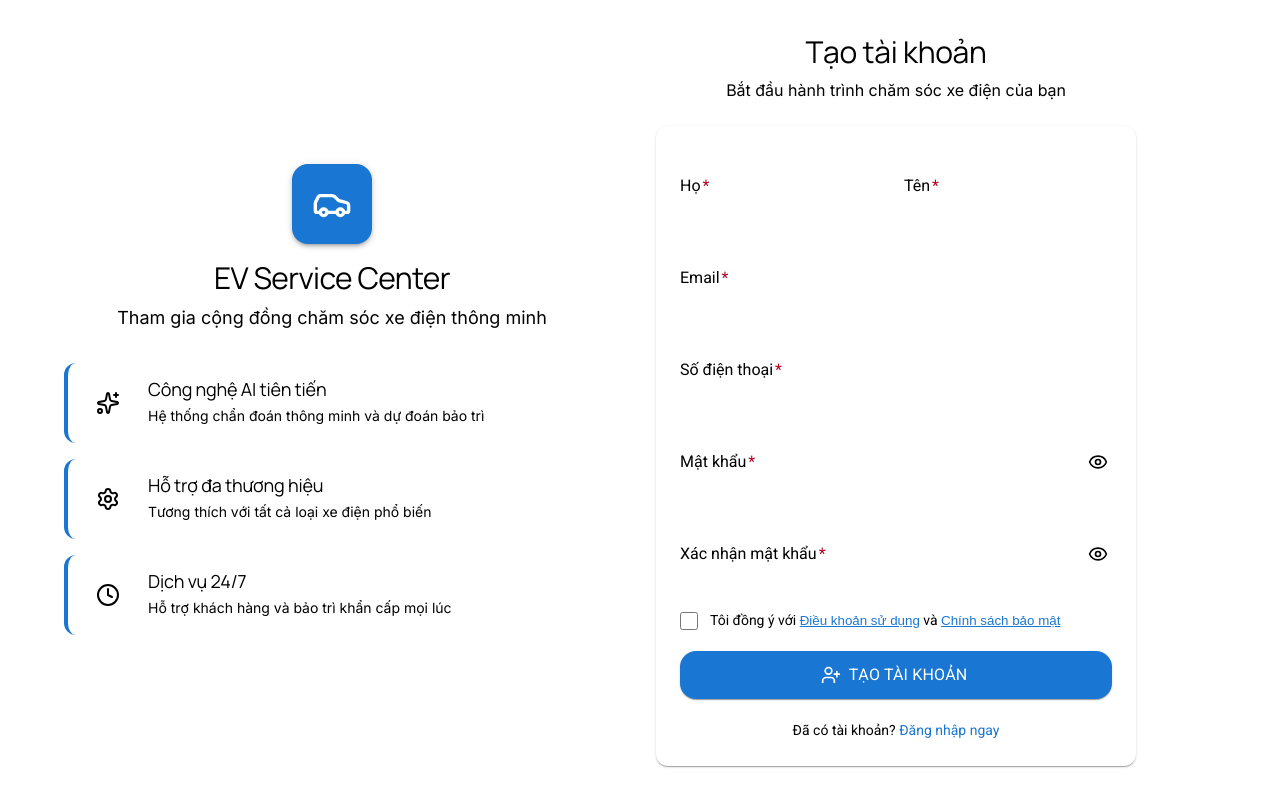
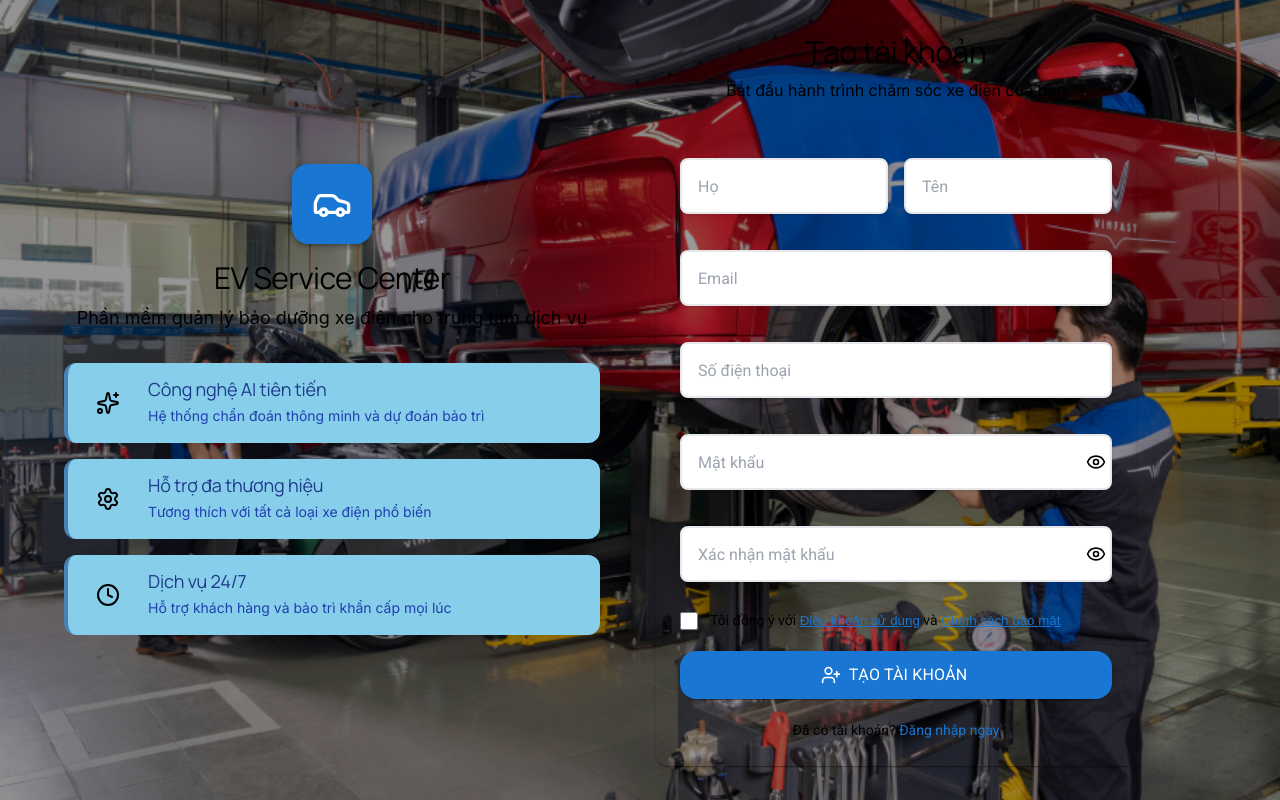
Before and after one commit to Khangla123/EV-Service-Center-Maintenance-Management-System---FE, a React (Create React App) app: page /signup in a window 1280 px wide. Built offline with nearby package versions, Linux system fonts and the light colour scheme.

Commit message:
Update styles and placeholders across Login and Signup pages, add background image to enhance visual appeal

```diff
--- a/src/components/common/Header/Header.css
+++ b/src/components/common/Header/Header.css
@@ -274,11 +274,12 @@
   position: absolute;
   top: calc(100% + 8px);
   right: 0;
-  background: var(--md-surface);
-  border: 1px solid var(--md-outline-variant);
-  border-radius: var(--md-border-radius-xl);
+  background: #ffffff !important;
+  background-color: #ffffff !important;
+  border: 1px solid #e5e7eb;
+  border-radius: 12px;
   box-shadow: 0 8px 32px rgba(0, 0, 0, 0.15);
-  padding: var(--md-spacing-4);
+  padding: 16px;
   min-width: 240px;
   z-index: 1001;
   animation: fadeInUp 0.3s cubic-bezier(0.4, 0, 0.2, 1);
@@ -575,8 +576,9 @@
   }
 
   .header__user-dropdown {
-    background: #1a1a1a;
-    border-color: rgba(255, 255, 255, 0.1);
+    background: #ffffff !important;
+    background-color: #ffffff !important;
+    border-color: #e5e7eb;
   }
 
   .header__mobile-nav {
--- a/src/components/ui/MDTextField.css
+++ b/src/components/ui/MDTextField.css
@@ -14,8 +14,10 @@
   display: flex;
   align-items: center;
   position: relative;
-  background-color: var(--md-surface-container-highest);
-  border-radius: var(--md-border-radius-sm) var(--md-border-radius-sm) 0 0;
+  background-color: #ffffff;
+  border: 2px solid #e5e7eb;
+  border-radius: var(--md-border-radius-md);
+  box-shadow: 0 1px 3px rgba(0, 0, 0, 0.1);
   transition: all var(--md-transition-standard);
 }
 
@@ -36,7 +38,8 @@
   font-family: inherit;
   font-size: var(--md-font-size-base);
   font-weight: var(--md-font-weight-regular);
-  color: var(--md-on-surface);
+  color: #1f2937;
+  padding: 12px 16px;
   transition: all var(--md-transition-standard);
   z-index: 1;
 }
@@ -114,36 +117,47 @@
 
 /* Filled variant */
 .md-textfield--filled .md-textfield__container {
-  background-color: var(--md-surface-container-highest);
-  border-bottom: 1px solid var(--md-outline);
+  background-color: #ffffff;
+  border: 2px solid #e5e7eb;
+  border-radius: var(--md-border-radius-md);
+  box-shadow: 0 1px 3px rgba(0, 0, 0, 0.1);
 }
 
 .md-textfield--filled:hover .md-textfield__container {
-  background-color: var(--md-surface-container-high);
+  background-color: #ffffff;
+  border-color: #9ca3af;
+  box-shadow: 0 2px 4px rgba(0, 0, 0, 0.1);
 }
 
 .md-textfield--filled.md-textfield--focused .md-textfield__container {
-  border-bottom: 2px solid var(--md-primary);
+  background-color: #ffffff;
+  border-color: #3b82f6;
+  box-shadow: 0 0 0 3px rgba(59, 130, 246, 0.1), 0 2px 4px rgba(0, 0, 0, 0.15);
 }
 
 /* Outlined variant */
 .md-textfield--outlined .md-textfield__container {
-  background-color: transparent;
-  border: 1px solid var(--md-outline);
-  border-radius: var(--md-border-radius-sm);
+  background-color: #ffffff;
+  border: 2px solid #e5e7eb;
+  border-radius: var(--md-border-radius-md);
+  box-shadow: 0 1px 3px rgba(0, 0, 0, 0.1);
 }
 
 .md-textfield--outlined:hover .md-textfield__container {
-  border-color: var(--md-on-surface);
+  background-color: #ffffff;
+  border-color: #9ca3af;
+  box-shadow: 0 2px 4px rgba(0, 0, 0, 0.1);
 }
 
 .md-textfield--outlined.md-textfield--focused .md-textfield__container {
-  border: 2px solid var(--md-primary);
+  background-color: #ffffff;
+  border-color: #3b82f6;
+  box-shadow: 0 0 0 3px rgba(59, 130, 246, 0.1), 0 2px 4px rgba(0, 0, 0, 0.15);
 }
 
 /* Outlined label positioning */
 .md-textfield--outlined .md-textfield__label {
-  background-color: var(--md-surface);
+  background-color: #ffffff;
   padding: 0 4px;
   margin-left: -4px;
 }
@@ -162,48 +176,57 @@
 }
 
 /* Focused state */
+.md-textfield--focused .md-textfield__container {
+  background-color: #ffffff;
+  border-color: #3b82f6;
+  box-shadow: 0 0 0 3px rgba(59, 130, 246, 0.1), 0 2px 4px rgba(0, 0, 0, 0.15);
+}
+
 .md-textfield--focused .md-textfield__label {
-  color: var(--md-primary);
+  color: #3b82f6;
 }
 
 .md-textfield--focused .md-textfield__icon {
-  color: var(--md-primary);
+  color: #3b82f6;
 }
 
 /* Error state */
 .md-textfield--error .md-textfield__container {
-  border-color: var(--md-error);
+  background-color: #ffffff;
+  border-color: #ef4444;
+  box-shadow: 0 0 0 3px rgba(239, 68, 68, 0.1);
 }
 
 .md-textfield--error .md-textfield__label {
-  color: var(--md-error);
+  color: #ef4444;
 }
 
 .md-textfield--error .md-textfield__helper-text {
-  color: var(--md-error);
+  color: #ef4444;
 }
 
 .md-textfield--error .md-textfield__icon {
-  color: var(--md-error);
+  color: #ef4444;
 }
 
 /* Disabled state */
 .md-textfield--disabled {
-  opacity: 0.38;
+  opacity: 0.6;
   pointer-events: none;
 }
 
 .md-textfield--disabled .md-textfield__container {
-  background-color: var(--md-surface-variant);
-  border-color: var(--md-outline);
+  background-color: #f9fafb;
+  border-color: #d1d5db;
+  box-shadow: none;
 }
 
 .md-textfield--disabled .md-textfield__input {
-  color: var(--md-on-surface);
+  color: #6b7280;
 }
 
 .md-textfield--disabled .md-textfield__label {
-  color: var(--md-on-surface);
+  color: #6b7280;
 }
 
 /* Focus ring for accessibility */
@@ -211,10 +234,19 @@
   box-shadow: var(--md-focus-ring);
 }
 
+/* Hover state */
+.md-textfield:hover:not(.md-textfield--disabled):not(.md-textfield--focused) .md-textfield__container {
+  background-color: #ffffff;
+  border-color: #9ca3af;
+  box-shadow: 0 2px 4px rgba(0, 0, 0, 0.1);
+}
+
 /* Placeholder text */
 .md-textfield__input::placeholder {
-  color: var(--md-on-surface-variant);
+  color: #9ca3af;
   opacity: 1;
+  font-weight: 400;
+  font-size: var(--md-font-size-base);
 }
 
 /* Responsive adjustments */
--- a/src/components/ui/MDTextField.tsx
+++ b/src/components/ui/MDTextField.tsx
@@ -102,7 +102,7 @@ export const MDTextField: React.FC<MDTextFieldProps> = ({
             type={type}
             value={value}
             defaultValue={defaultValue}
-            placeholder={focused ? placeholder : ''}
+            placeholder={placeholder}
             disabled={disabled}
             required={required}
             className="md-textfield__input"
--- a/src/pages/LoginPage.css
+++ b/src/pages/LoginPage.css
@@ -5,7 +5,10 @@
   align-items: center;
   justify-content: center;
   padding: var(--md-spacing-4);
-  background-color: var(--md-surface);
+  background: linear-gradient(rgba(0, 0, 0, 0.4), rgba(0, 0, 0, 0.4)), url('../../public/assets/images/nhan_vien_VinFast.jpg');
+  background-size: cover;
+  background-position: center;
+  background-repeat: no-repeat;
   position: relative;
   overflow: hidden;
 }
@@ -227,6 +230,7 @@
 /* Demo Card */
 .md-login-page__demo-card {
   padding: var(--md-spacing-4) !important;
+  background-color: gray !important;
 }
 
 .md-login-page__demo-title {
@@ -301,7 +305,7 @@
   }
 
   .md-login-page {
-    background-color: var(--md-surface);
+    background-color: #ffffff;
   }
 }
 
--- a/src/pages/LoginPage.tsx
+++ b/src/pages/LoginPage.tsx
@@ -116,7 +116,7 @@ const LoginPage: React.FC = () => {
               )}
 
               <MDTextField
-                label="Email"
+                placeholder="Email"
                 type="email"
                 name="email"
                 value={formData.email}
@@ -128,7 +128,7 @@ const LoginPage: React.FC = () => {
               />
 
               <MDTextField
-                label="Mật khẩu"
+                placeholder="Mật khẩu"
                 type={showPassword ? 'text' : 'password'}
                 name="password"
                 value={formData.password}
--- a/src/pages/SignupPage.css
+++ b/src/pages/SignupPage.css
@@ -5,7 +5,10 @@
   align-items: center;
   justify-content: center;
   padding: var(--md-spacing-4);
-  background-color: var(--md-surface);
+  background: linear-gradient(rgba(0, 0, 0, 0.4), rgba(0, 0, 0, 0.4)), url('../../public/assets/images/nhan_vien_VinFast.jpg');
+  background-size: cover;
+  background-position: center;
+  background-repeat: no-repeat;
   position: relative;
   overflow: hidden;
 }
@@ -112,15 +115,16 @@
   align-items: flex-start;
   gap: var(--md-spacing-4);
   padding: var(--md-spacing-4);
-  background-color: var(--md-surface-container-low);
+  background-color: #87CEEB;
   border-radius: var(--md-border-radius-lg);
-  border-left: 4px solid var(--md-primary);
+  border-left: 4px solid #4682B4;
   transition: all var(--md-transition-standard);
 }
 
 .md-signup-page__feature:hover {
-  background-color: var(--md-surface-container);
+  background-color: #87CEFA;
   transform: translateX(4px);
+  box-shadow: 0 4px 12px rgba(135, 206, 235, 0.3);
 }
 
 .md-signup-page__feature-icon {
@@ -142,13 +146,13 @@
 .md-signup-page__feature-title {
   font-size: var(--md-font-size-lg);
   font-weight: var(--md-font-weight-medium);
-  color: var(--md-on-surface);
+  color: #1e3a8a;
   margin: 0 0 var(--md-spacing-1) 0;
 }
 
 .md-signup-page__feature-description {
   font-size: var(--md-font-size-sm);
-  color: var(--md-on-surface-variant);
+  color: #1e40af;
   margin: 0;
   line-height: 1.5;
 }
@@ -418,7 +422,7 @@
   }
 
   .md-signup-page {
-    background-color: var(--md-surface);
+    background-color: #ffffff;
   }
 
   .md-signup-page__feature {
--- a/src/pages/SignupPage.tsx
+++ b/src/pages/SignupPage.tsx
@@ -135,7 +135,7 @@ const SignupPage: React.FC = () => {
               </Link>
               <h2 className="md-signup-page__brand-title">EV Service Center</h2>
               <p className="md-signup-page__brand-subtitle">
-                Tham gia cộng đồng chăm sóc xe điện thông minh
+                Phần mềm quản lý bảo dưỡng xe điện cho trung tâm dịch vụ
               </p>
             </div>
 
@@ -199,7 +199,7 @@ const SignupPage: React.FC = () => {
 
               <div className="md-signup-page__name-fields">
                 <MDTextField
-                  label="Họ"
+                  placeholder="Họ"
                   name="lastName"
                   value={formData.lastName}
                   onChange={handleInputChange}
@@ -208,7 +208,7 @@ const SignupPage: React.FC = () => {
                   required
                 />
                 <MDTextField
-                  label="Tên"
+                  placeholder="Tên"
                   name="firstName"
                   value={formData.firstName}
                   onChange={handleInputChange}
@@ -219,7 +219,7 @@ const SignupPage: React.FC = () => {
               </div>
 
               <MDTextField
-                label="Email"
+                placeholder="Email"
                 type="email"
                 name="email"
                 value={formData.email}
@@ -231,7 +231,7 @@ const SignupPage: React.FC = () => {
               />
 
               <MDTextField
-                label="Số điện thoại"
+                placeholder="Số điện thoại"
                 type="tel"
                 name="phone"
                 value={formData.phone}
@@ -243,7 +243,7 @@ const SignupPage: React.FC = () => {
               />
 
               <MDTextField
-                label="Mật khẩu"
+                placeholder="Mật khẩu"
                 type={showPassword ? 'text' : 'password'}
                 name="password"
                 value={formData.password}
@@ -264,7 +264,7 @@ const SignupPage: React.FC = () => {
               />
 
               <MDTextField
-                label="Xác nhận mật khẩu"
+                placeholder="Xác nhận mật khẩu"
                 type={showConfirmPassword ? 'text' : 'password'}
                 name="confirmPassword"
                 value={formData.confirmPassword}
```
Also changed, not shown: public/assets/images/nhan_vien_VinFast.jpg (added).
